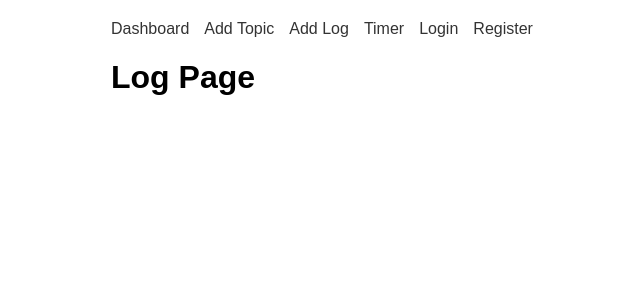
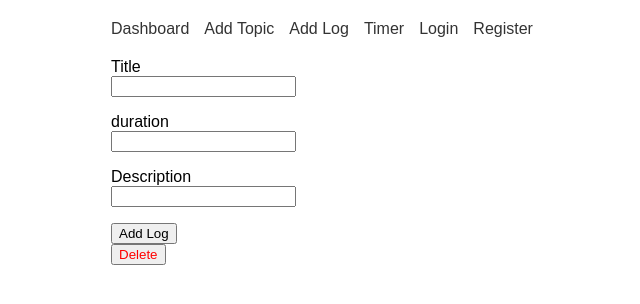
Before and after one commit to chuelgi/language-tracker, a Flask app: template templates/log.html in a window 1280 px wide. Shown: the top 304 px of the page, without its empty margins (129-769 px from the left). Run offline with Flask 3, Linux system fonts and the light colour scheme; the template is opened without the code that fills it: values that come from a table or form of the project are taken from there, others are empty.

Commit message:
add edit/delete log forms and buttons

```diff
--- a/app.py
+++ b/app.py
@@ -12,10 +12,10 @@
 from flask_wtf import FlaskForm
 from wtforms import StringField,SubmitField
 from wtforms.validators import DataRequired
-from flask import Flask, render_template, request, redirect, jsonify
+from flask import Flask, render_template, request, redirect, jsonify, url_for
 from models import Topic, Log, User
 from db import db
-from forms import TopicForm, LogForm, RegistrationForm, LoginForm
+from forms import TopicForm, LogForm, RegistrationForm, LoginForm, EditLogForm, DeleteLogForm
 from sqlalchemy import func
 app = Flask(__name__)
 
@@ -163,10 +163,15 @@
     logs = Log.query.filter_by(user_id = current_user.id)
     return render_template("logs.html", logs=logs)
 
-@app.route("/delete-log/<int:log_id>", methods=["GET", "POST"])
+@app.route("/log/<int:log_id>/delete", methods=["POST"])
 def delete_log(log_id):
 
-    return redirect("/")
+    log = Log.query.get(log_id)
+    topic_id = log.topic_id
+    db.session.delete(log)
+    db.session.commit()
+
+    return redirect(url_for("get_topic_logs",topic_id = topic_id))
 
 @app.route("/topic/<int:topic_id>")
 @login_required
@@ -178,19 +183,43 @@
         user_id=current_user.id
     ).all()
 
+    #convert secs into hours
     for log in logs:
         log.hours = round(log.duration / 3600,2)
 
-    return render_template("lang.html", topic = topic, logs=logs)
+    return render_template("topics.html", topic = topic, logs=logs)
 
 #log details and editing page
 @app.route("/log/<int:log_id>", methods = ["GET", "POST"])
 @login_required
 def get_log(log_id):
-    log = Log.query.filter_by(
-        id=log_id
-    ).all()
-    return render_template("log.html", logs=log)
+
+    log = Log.query.get_or_404(log_id)
+
+    deleteForm = DeleteLogForm()
+    form = EditLogForm()
+
+    if request.method == "GET":
+        form.title.data = log.title
+        form.duration.data = log.duration
+        form.context.data = log.context
+
+    if form.validate_on_submit():
+        log.title = form.title.data
+        print(log.title)
+
+        log.duration = form.duration.data
+        print(log.duration)
+
+        log.context = form.context.data
+        print(form.context)
+
+        db.session.commit()
+        return redirect("/")
+
+        #convert to hours
+
+    return render_template("log.html", log=log, form = form, deleteForm=deleteForm)
 
 
 @app.route("/timer", methods=["GET"])
--- a/forms.py
+++ b/forms.py
@@ -6,10 +6,20 @@
 
 class LogForm(FlaskForm):
     topic = SelectField("Topic", coerce=int)
+    title = StringField("Title")
     duration = IntegerField("duration", validators=[DataRequired()])
     context = StringField("Description")
     new_topic = StringField("Or create new topic")
     submit = SubmitField("Add Log")
+
+class EditLogForm(FlaskForm):
+    title = StringField("Title")
+    duration = IntegerField("Enter duration")
+    context  =StringField("Description")
+    submit = SubmitField("Save Log")
+
+class DeleteLogForm(FlaskForm):
+    submit = SubmitField("Delete Log")
 
 class TopicForm(FlaskForm):
     name = StringField("Name", validators=[DataRequired()])
--- a/templates/log.html
+++ b/templates/log.html
@@ -2,8 +2,30 @@
 
 {% block content %}
 
+<form method="POST">
+    {{ form.hidden_tag() }}
+    <p>
+        {{ form.title.label }}<br>
+        {{ form.title() }}
+    </p>
 
-<h1> Log Page </h1>
+    <p>
+        {{ form.duration.label }}<br>
+        {{ form.duration() }}
+    </p>
+
+    <p>
+        {{ form.context.label }}<br>
+        {{ form.context() }}
+    </p>
+
+    {{ form.submit() }}
+</form>
+
+    <form action="{{ url_for('delete_log', log_id=log.id) }}" method="POST">
+        {{ deleteForm.hidden_tag() }}
+        <button type="submit" style="color: red;">Delete</button>
+    </form>
 
 
 {% endblock %}
--- a/templates/lang.html
+++ b/templates/topics.html
@@ -8,8 +8,7 @@
 <ul>
 
     <li>
-        <a href="{{ url_for('get_log', log_id= log.id) }}">{{ log.title }}</a>
-
+        <a href="{{ url_for('get_log', log_id= log.id) }}">{{ log.title }} - {{ log.hours }}hrs</a>
     </li>
 </ul>
 
```
